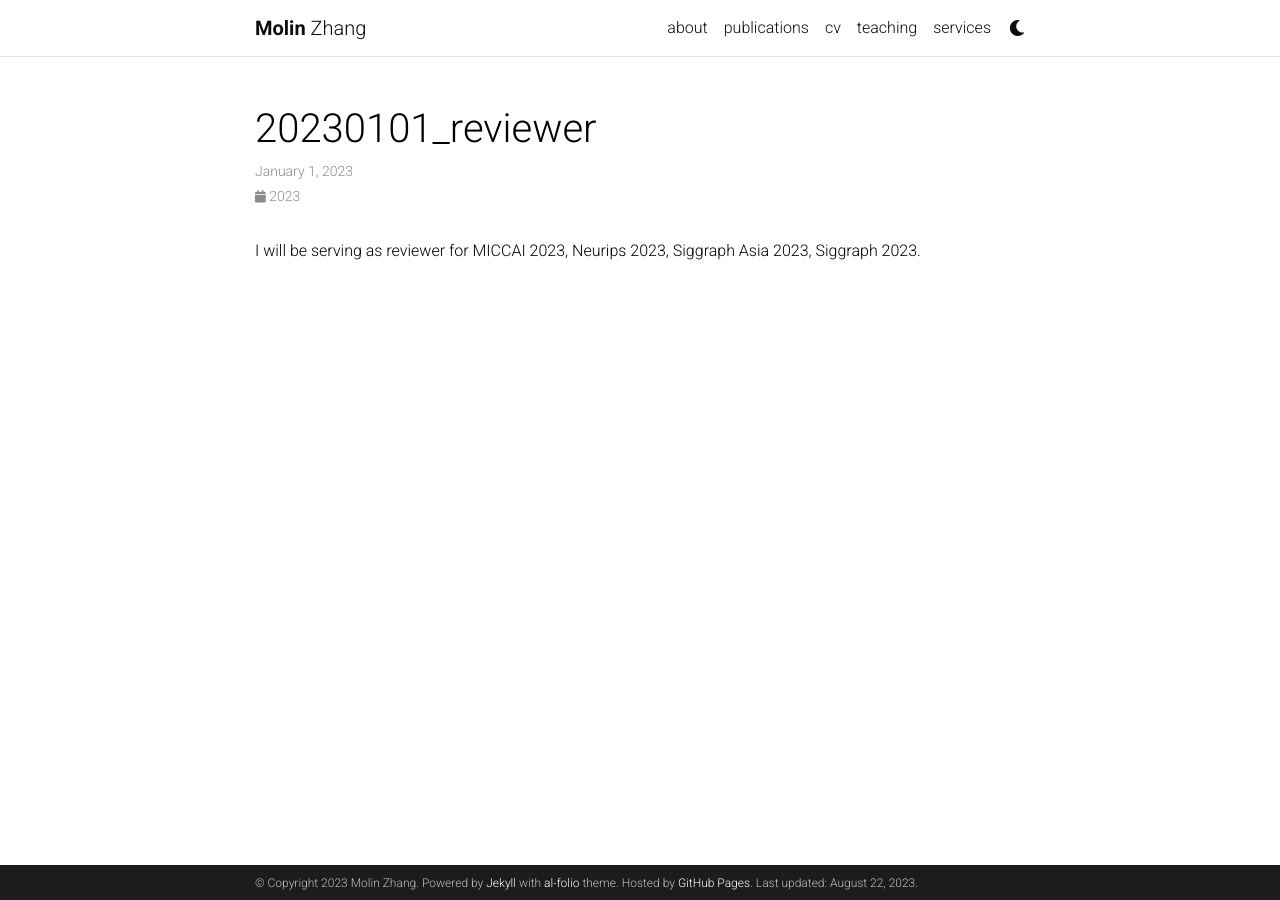
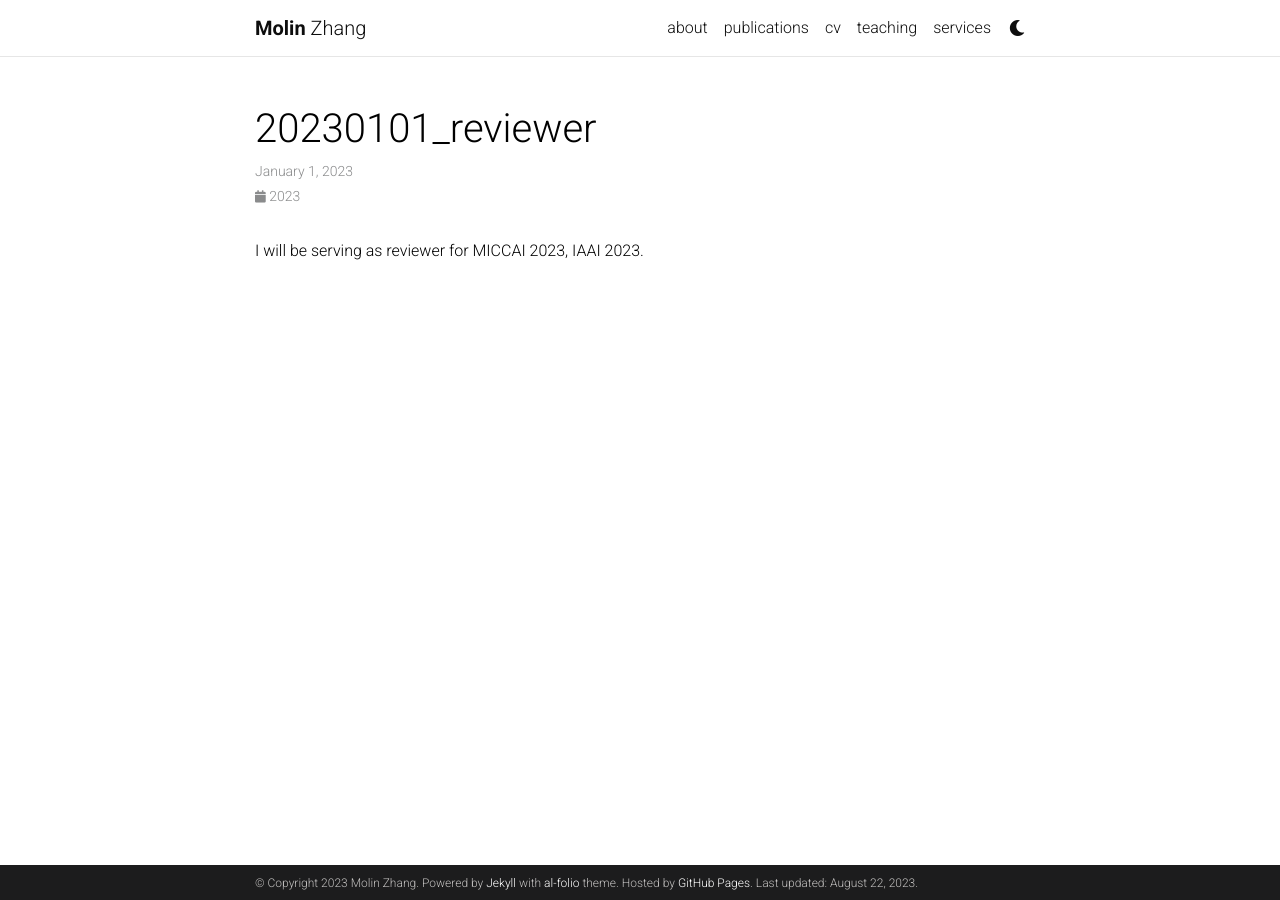
Before and after one commit to molinzhang/molinzhang.github.io, a Jekyll site: the page built from _news/20230101_reviewer.md, in a window 1280 px wide. Built offline with Jekyll 4.4.1, drawn with Linux system fonts in a browser that asks for light colours; comment, search, counter and statistics services are not loaded; a style sheet for code colours, icons or effects is not loaded.

Commit message:
Update 20230101_reviewer.md

```diff
--- a/_news/20230101_reviewer.md
+++ b/_news/20230101_reviewer.md
@@ -4,4 +4,4 @@ date: 2023-01-01 07:59:00-0400
 inline: true
 ---
 
-I will be serving as reviewer for MICCAI 2023, Neurips 2023, Siggraph Asia 2023, Siggraph 2023.
+I will be serving as reviewer for MICCAI 2023, IAAI 2023.
```
